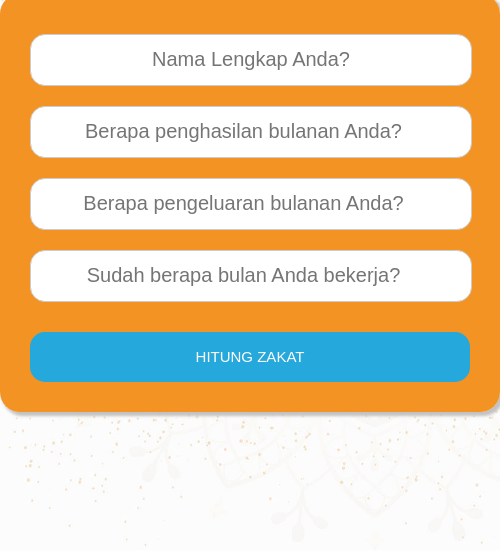
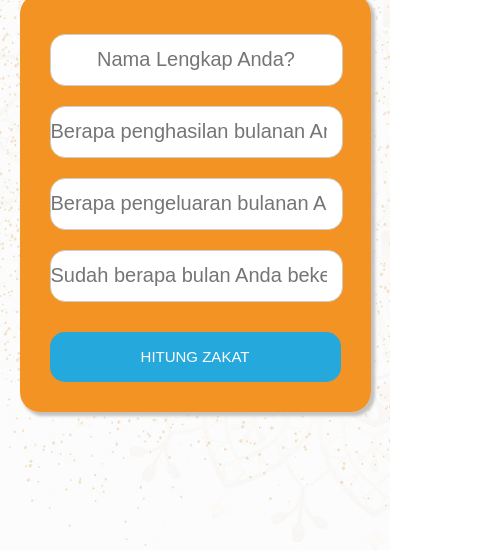
Before and after one commit to anandapuja/final-phase-0, a plain HTML site: page index.html in a window 390 px wide. Shown: the part 293-844 px from the top of the page, 500 px wide, since content can reach past the window. Drawn offline with Linux system fonts and the light colour scheme.

Commit message:
responsive

```diff
--- a/style.css
+++ b/style.css
@@ -72,3 +72,12 @@ img {
     border-radius: 20px;
     margin: 30px auto;
 }
+
+/* MOBILE */
+
+@media only screen and (max-width: 600px) {
+    #kalkulator {
+        display: block;
+        width: 90%;
+    }
+}
```
